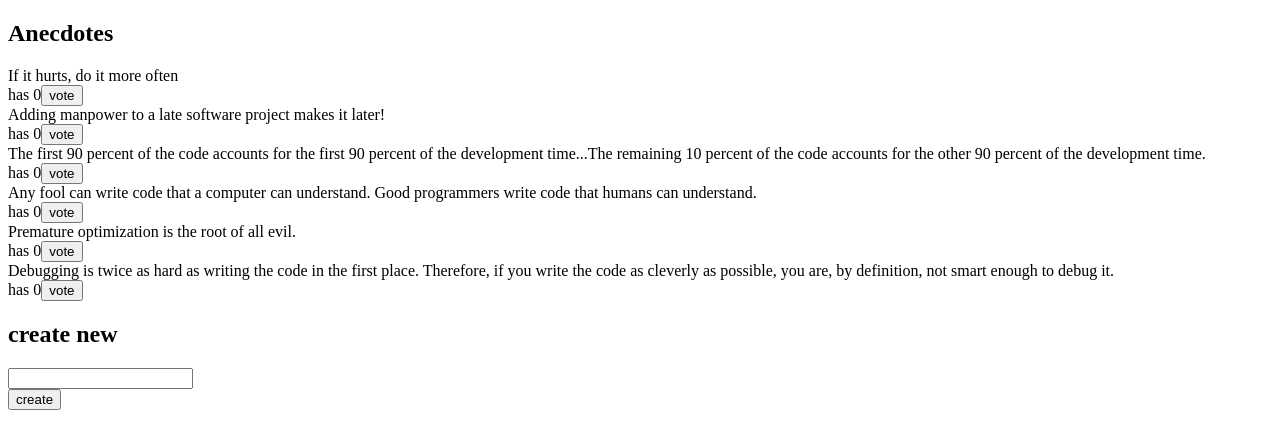
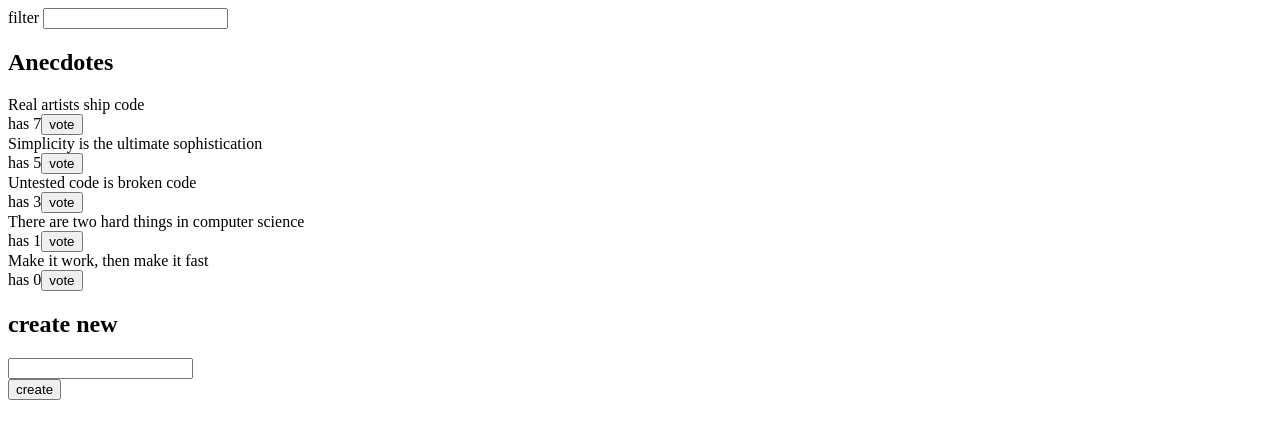
Before and after one commit to andif-coder/full-stack-open-2026-part6, a React (Vite) app in the folder anecdotes/: page / in a window 1280 px wide. Shown: the top 448 px of the page. Built offline with nearby package versions, Linux system fonts and the light colour scheme.

Commit message:
EX6.6 of part6

```diff
--- a/anecdotes/src/App.jsx
+++ b/anecdotes/src/App.jsx
@@ -1,9 +1,11 @@
 import AnecdoteForm from './components/AnecdoteForm'
 import AnecdoteList from './components/AnecdoteList'
+import Filter from './components/Filter'
 
 const App = () => {
   return (
     <div>
+			<Filter />
       <h2>Anecdotes</h2>
 			<AnecdoteList />
 			<AnecdoteForm />
--- a/anecdotes/src/components/AnecdoteForm.jsx
+++ b/anecdotes/src/components/AnecdoteForm.jsx
@@ -4,7 +4,7 @@ const AnecdoteForm = () => {
 
 	const newAs = (event) => {
 		event.preventDefault()
-		const content = event.target.asValue.value
+		const content = event.target.anecdote.value
 		addAs(asObject(content))
 		event.target.reset()
 	}
@@ -14,7 +14,7 @@ const AnecdoteForm = () => {
       <h2>create new</h2>
       <form onSubmit={newAs}>
         <div>
-          <input data-testid="new" name="asValue" />
+          <input data-testid="new" name="anecdote" />
         </div>
         <button type="submit">create</button>
       </form>
--- a/anecdotes/src/components/AnecdoteList.jsx
+++ b/anecdotes/src/components/AnecdoteList.jsx
@@ -1,14 +1,16 @@
-import { useAnecdotes, useAnecdotesControls } from "../store"
+import { useAnecdotes, useAnecdotesControls, useAnecdotesFilter } from "../store"
 const AnecdoteList = () => {
+	const filter = useAnecdotesFilter()
   const anecdotes = useAnecdotes()
 	const addVotes = useAnecdotesControls().addVotes
   const vote = (id) => {
     console.log("vote", id)
 		addVotes(id)
   }
+	console.log('cwj filter:', filter)
 	return (
 		<div>
-			{anecdotes.toSorted((a, b) => b.votes - a.votes).map((anecdote) => (
+			{anecdotes.filter(a => a.content.toLowerCase().includes(filter.toLowerCase())).toSorted((a, b) => b.votes - a.votes).map((anecdote) => (
   		  <div key={anecdote.id}>
   		    <div>{anecdote.content}</div>
   		    <div>
--- /dev/null
+++ b/anecdotes/src/components/Filter.jsx
@@ -0,0 +1,18 @@
+import { useAnecdotesControls } from "../store"
+const Filter = () => {
+	const changeFilter = useAnecdotesControls().changeFilter
+  const handleChange = (event) => {
+		const value = event.target.value
+		changeFilter(value)
+  }
+  const style = {
+    marginBottom: 10
+  }
+  return (
+    <div style={style}>
+      filter <input onChange={handleChange} data-testid="filter" />
+    </div>
+  )
+}
+
+export default Filter
--- a/anecdotes/src/store.js
+++ b/anecdotes/src/store.js
@@ -1,14 +1,29 @@
-
 import { create } from 'zustand'
 
 const anecdotesAtStart = [
-  'If it hurts, do it more often',
-  'Adding manpower to a late software project makes it later!',
-  'The first 90 percent of the code accounts for the first 90 percent of the development time...The remaining 10 percent of the code accounts for the other 90 percent of the development time.',
-  'Any fool can write code that a computer can understand. Good programmers write code that humans can understand.',
-  'Premature optimization is the root of all evil.',
-  'Debugging is twice as hard as writing the code in the first place. Therefore, if you write the code as cleverly as possible, you are, by definition, not smart enough to debug it.'
+  'Make it work, then make it fast',
+  'There are two hard things in computer science',
+  'Untested code is broken code',
+  'Simplicity is the ultimate sophistication',
+  'Real artists ship code'
 ]
+
+const initialAnecdotes = [
+  { content: "Make it work, then make it fast", id: "5", votes: 0 },
+  { content: "There are two hard things in computer science", id: "4", votes: 1 },
+  { content: "Untested code is broken code", id: "3", votes: 3 },
+  { content: "Simplicity is the ultimate sophistication", id: "2", votes: 5 },
+  { content: "Real artists ship code", id: "1", votes: 7 },
+]
+
+// const anecdotesAtStart = [
+//   'If it hurts, do it more often',
+//   'Adding manpower to a late software project makes it later!',
+//   'The first 90 percent of the code accounts for the first 90 percent of the development time...The remaining 10 percent of the code accounts for the other 90 percent of the development time.',
+//   'Any fool can write code that a computer can understand. Good programmers write code that humans can understand.',
+//   'Premature optimization is the root of all evil.',
+//   'Debugging is twice as hard as writing the code in the first place. Therefore, if you write the code as cleverly as possible, you are, by definition, not smart enough to debug it.'
+// ]
 
 const getId = () => (100000 * Math.random()).toFixed(0)
 
@@ -18,15 +33,18 @@ export const asObject = anecdote => ({
   votes: 0
 })
 
-const useAnecdoteStore = create((set) => ({
-  anecdotes: anecdotesAtStart.map(asObject),
+export const useAnecdoteStore = create((set) => ({
+  anecdotes: initialAnecdotes,
+	filter: '',
   actions: {
 		addVotes: (id) => set(state => ({
 			anecdotes: state.anecdotes.map(as => as.id == id ? { ...as, votes: as.votes + 1 } : as)
 	})),
-		addAs: (as) => set(state => ({ anecdotes: state.anecdotes.concat(as) }))
+		addAs: (as) => set(state => ({ anecdotes: state.anecdotes.concat(as) })),
+		changeFilter: (f) => set(() => ({ filter: f })),
 	},
 }))
 
+export const useAnecdotesFilter = () => useAnecdoteStore((state) => state.filter)
 export const useAnecdotes = () => useAnecdoteStore((state) => state.anecdotes)
 export const useAnecdotesControls = () => useAnecdoteStore((state) => state.actions)
```
